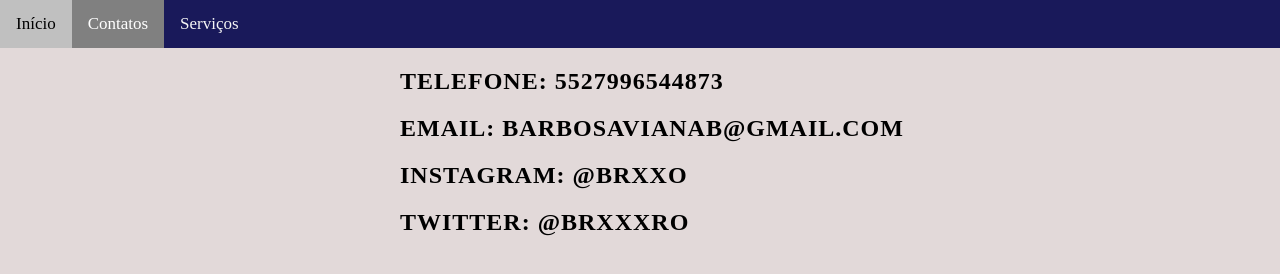
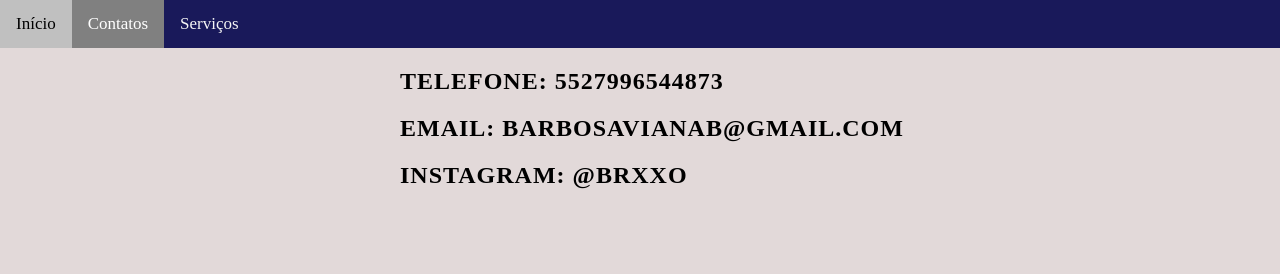
Before and after one commit to brxxxo/portifolio, a plain HTML site: page contatos.html in a window 1280 px wide. Drawn offline with Linux system fonts and the light colour scheme.

Commit message:
contatos.html

```diff
--- a/contatos.html
+++ b/contatos.html
@@ -17,6 +17,5 @@
     <h2 class="Telefone">Telefone: 5527996544873</h2>
     <h2 class="Email">Email: barbosavianab@gmail.com</h2>
     <h2 class="Instagram">Instagram: @brxxo</h2>
-    <h2 class="Twitter">Twitter: @brxxxro</h2>
 </body>
 </html>
```
